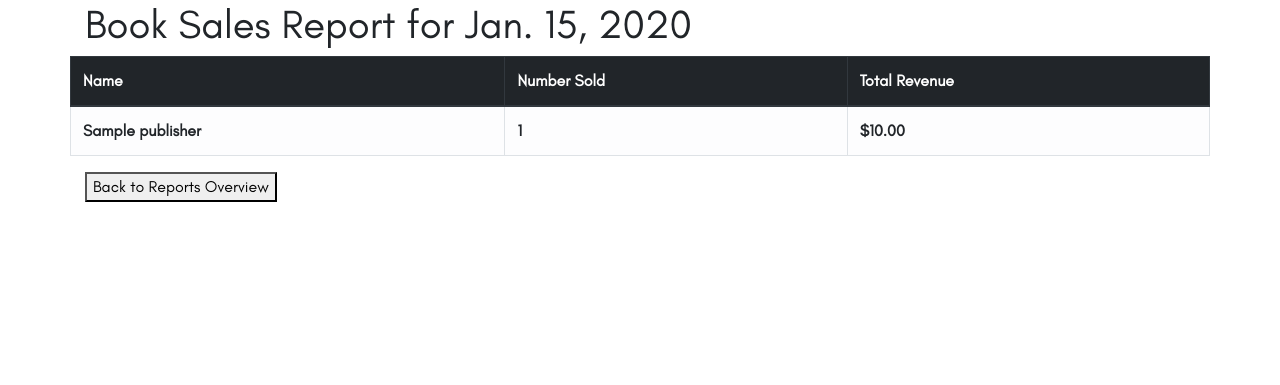
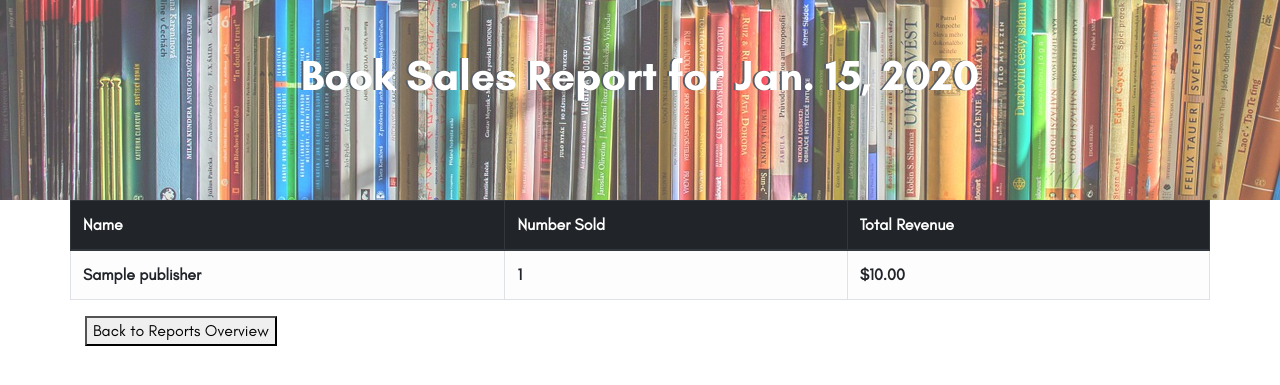
Before and after one commit to dsluo-archive/BookStore, a Django app: a page that uses templates/pub_sales.html in a window 1280 px wide. Shown: the part 56-441 px from the top of the page. Run offline with Django 3.2, Linux system fonts and the light colour scheme; a user stored in the database is signed in; tables that the repository leaves empty hold one stand-in row (values such as "Sample post"); lists and menus that the app fills with data are empty; parts of the project's set-up code (start-up, migrations or seed data) failed here and were passed over; some libraries are stand-ins or nearby versions.

Commit message:
Added styling to pub_sales (AJ)

```diff
--- a/templates/pub_sales.html
+++ b/templates/pub_sales.html
@@ -3,16 +3,21 @@
 {% load static %}
 
 {% block per_page_css %}
-
+	<link rel="stylesheet" href="{% static 'css/pub-sales.css' %}">
 {% endblock %}
 
 {% block main_content %}
 
 
-    <div class="container">
+    <div class="container-fluid banner">
+		<div class="row">
+			<div class="col-md-12">
+				<h3>Book Sales Report for {{ report.date }}</h3>
+			</div>
+		</div>
+	</div>
 
-        <h1>Book Sales Report for {{ report.date }}</h1>
-
+	<div class="container">
         <div class="row">
             <table class="table table-light table-bordered">
                 <thead class="thead-dark">
```
